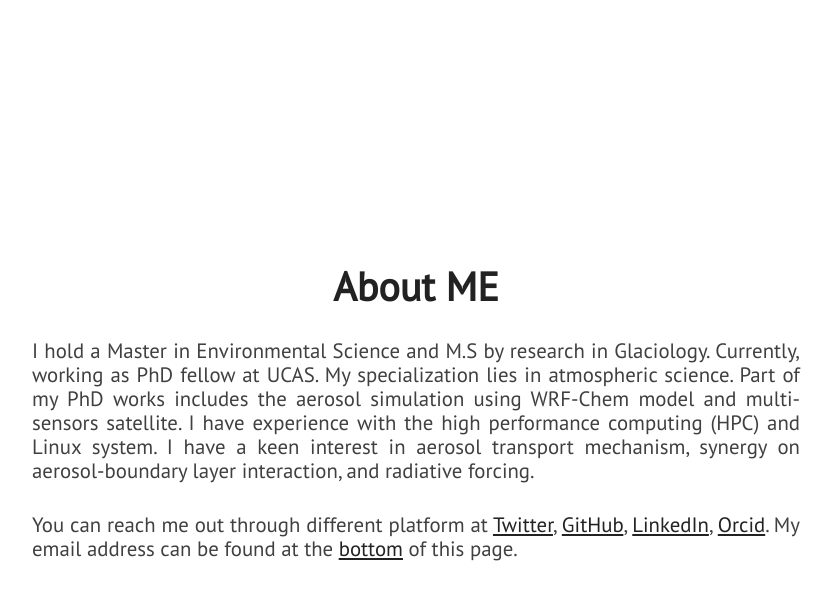
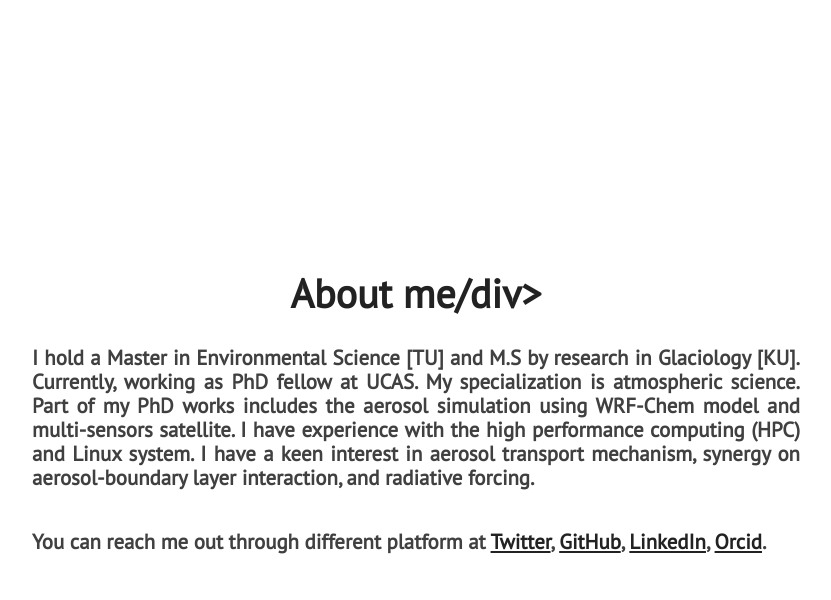
Before and after one commit to mukeshraeee/mukeshrai.github.io, a Jekyll site: the page built from index.html, in a window 1280 px wide and 900 px high, scrolled down 1003 px. Shown: the top 600 px of the window, without its empty margins (224-1055 px from the left). Built offline with Jekyll 4.4.1, drawn with Linux system fonts in a browser that asks for light colours; nearby versions of some CDN libraries.

Commit message:
Update about.html

```diff
--- a/_includes/about.html
+++ b/_includes/about.html
@@ -1,9 +1,9 @@
 <div class="section-wrapper">
     <section class="section about" id="about">
         <div id="about-text">
-            <div class="section-heading">About ME</div>
+            <div class="section-heading">About me/div>
             <p class="paragraph-text justify-text">
-                I hold a Master in Environmental Science and M.S by research in Glaciology. Currently, working as PhD fellow at UCAS. My specialization lies in atmospheric science. Part of my PhD works includes the aerosol simulation using WRF-Chem model and multi-sensors satellite. I have experience with the high performance computing (HPC) and Linux system. I have a keen interest in aerosol transport mechanism, synergy on aerosol-boundary layer interaction, and radiative forcing.
+                I hold a Master in Environmental Science [TU] and M.S by research in Glaciology [KU]. Currently, working as PhD fellow at UCAS. My specialization is atmospheric science. Part of my PhD works includes the aerosol simulation using WRF-Chem model and multi-sensors satellite. I have experience with the high performance computing (HPC) and Linux system. I have a keen interest in aerosol transport mechanism, synergy on aerosol-boundary layer interaction, and radiative forcing.
             </p>
             <!--p class="paragraph-text justify-text"-->
              <!--   My role models include old-school programmers and <a href="https://stallman.org/articles/on-hacking.html">hackers</a> who never make it to the mainstream news, but are responsible for most of the software that most people use on an everyday basis. I promote, support and use free and open source software to the extent possible.-->
@@ -11,7 +11,6 @@
             <p class="paragraph-text justify-text">
                 You can reach me out through different platform at <a href="https://twitter.com/MukeshRaee">Twitter</a>, <a href="https://github.com/mukeshraeee">GitHub</a>,
                 <a href="https://www.linkedin.com/in/mukesh-rai-5b5b3b85/">LinkedIn</a>, <a href="https://orcid.org/my-orcid?orcid=0000-0001-7138-0459">Orcid</a>.
-                My email address can be found at the <span class="extra-link"><a href="#extra">bottom</a></span> of this page.
             </p>
         </div>
     </section>
```
